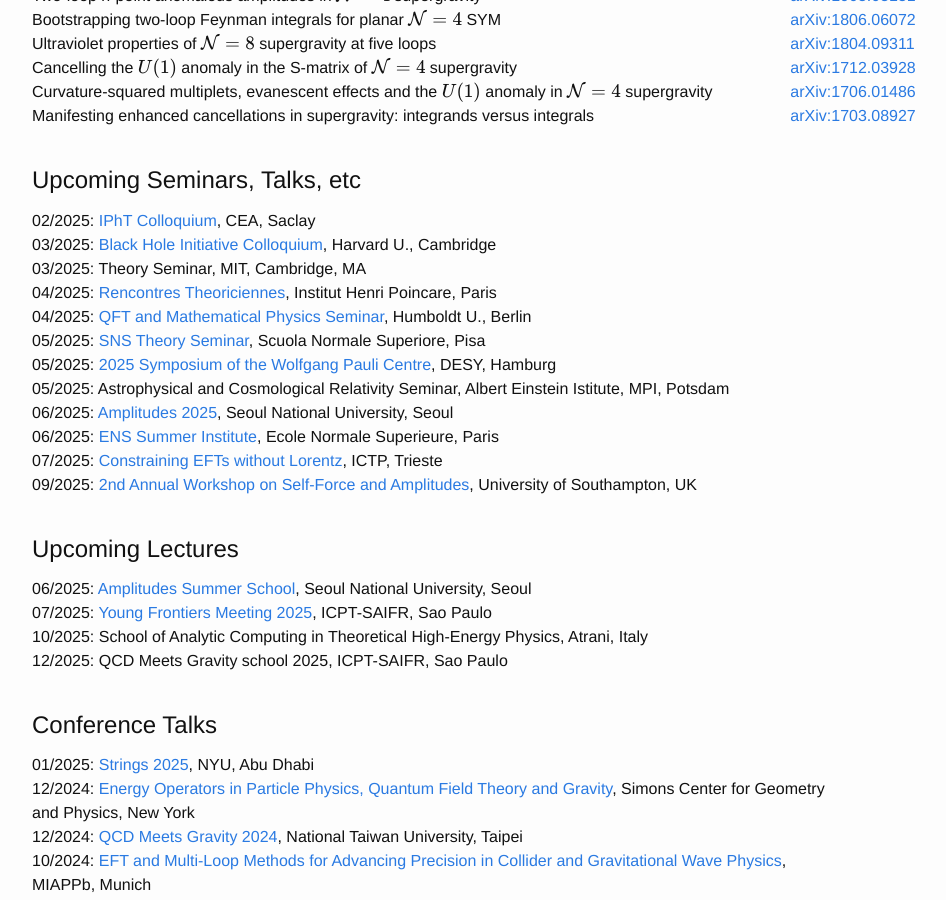
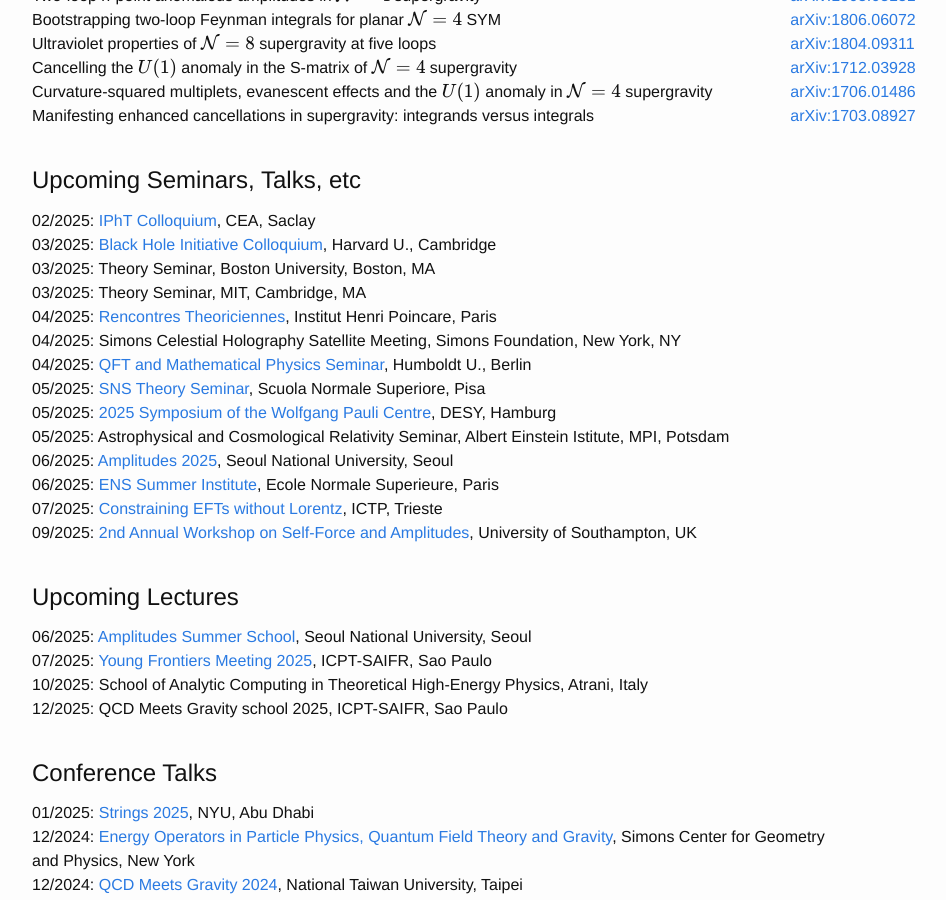
Before and after one commit to julioparra/julioparra.github.io, a Jekyll site: the page built from index.md, in a window 1280 px wide and 900 px high, scrolled down 1266 px. Shown: the whole window, without its empty margins (168-1114 px from the left). Built offline with Jekyll 4.4.1, drawn with Linux system fonts in a browser that asks for light colours; nearby versions of some CDN libraries.

Commit message:
More talks

```diff
--- a/_data/talks.yml
+++ b/_data/talks.yml
@@ -94,6 +94,14 @@
   location: Berlin
   video:
 
+- date: 2025-04-16
+  name: Simons Celestial Holography Satellite Meeting
+  type: workshop
+  link:
+  institution: Simons Foundation
+  location: New York, NY
+  video:
+
 - date: 2025-04-10
   name: Rencontres Theoriciennes
   type: seminar
@@ -108,6 +116,14 @@
   link:
   institution: MIT
   location: Cambridge, MA
+  video:
+
+- date: 2025-03-07
+  name: Theory Seminar
+  type: seminar
+  link:
+  institution: Boston University
+  location: Boston, MA
   video:
 
 - date: 2025-03-03
```
